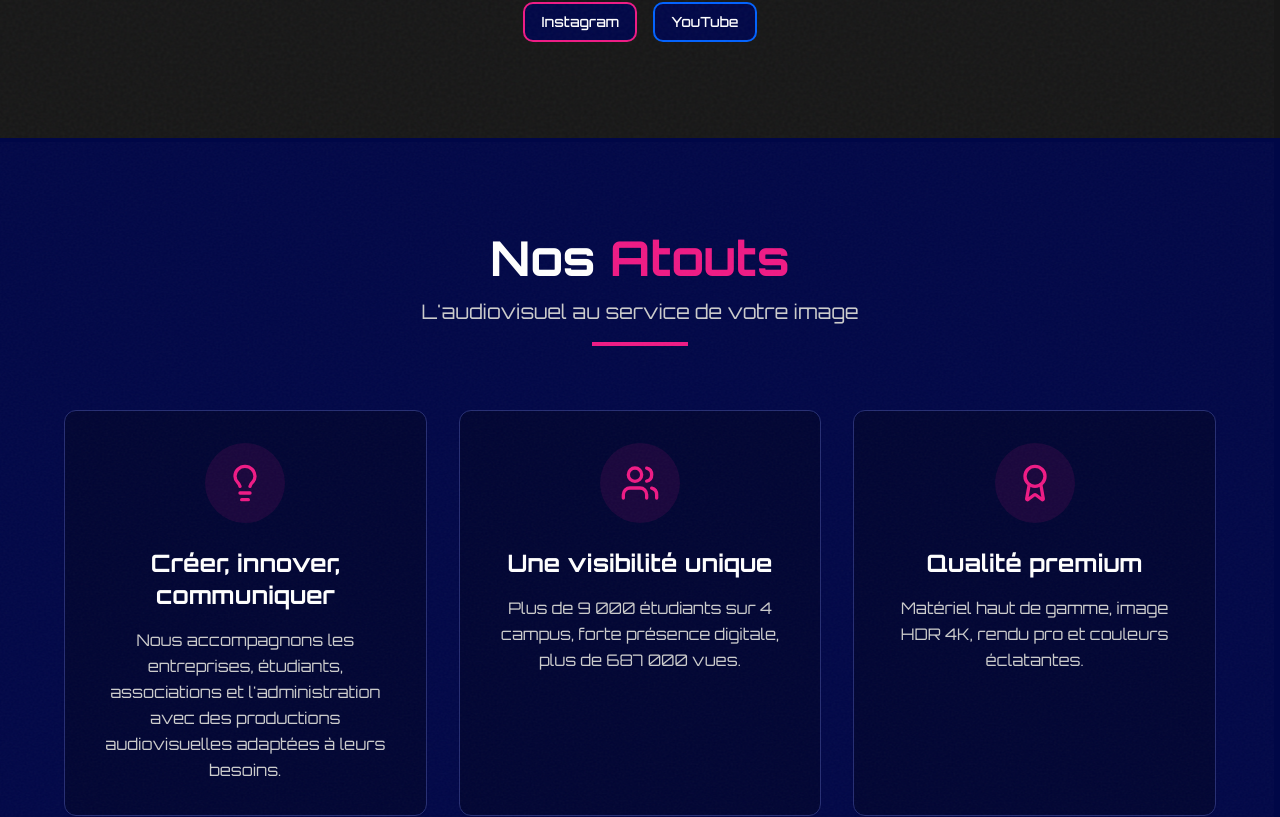
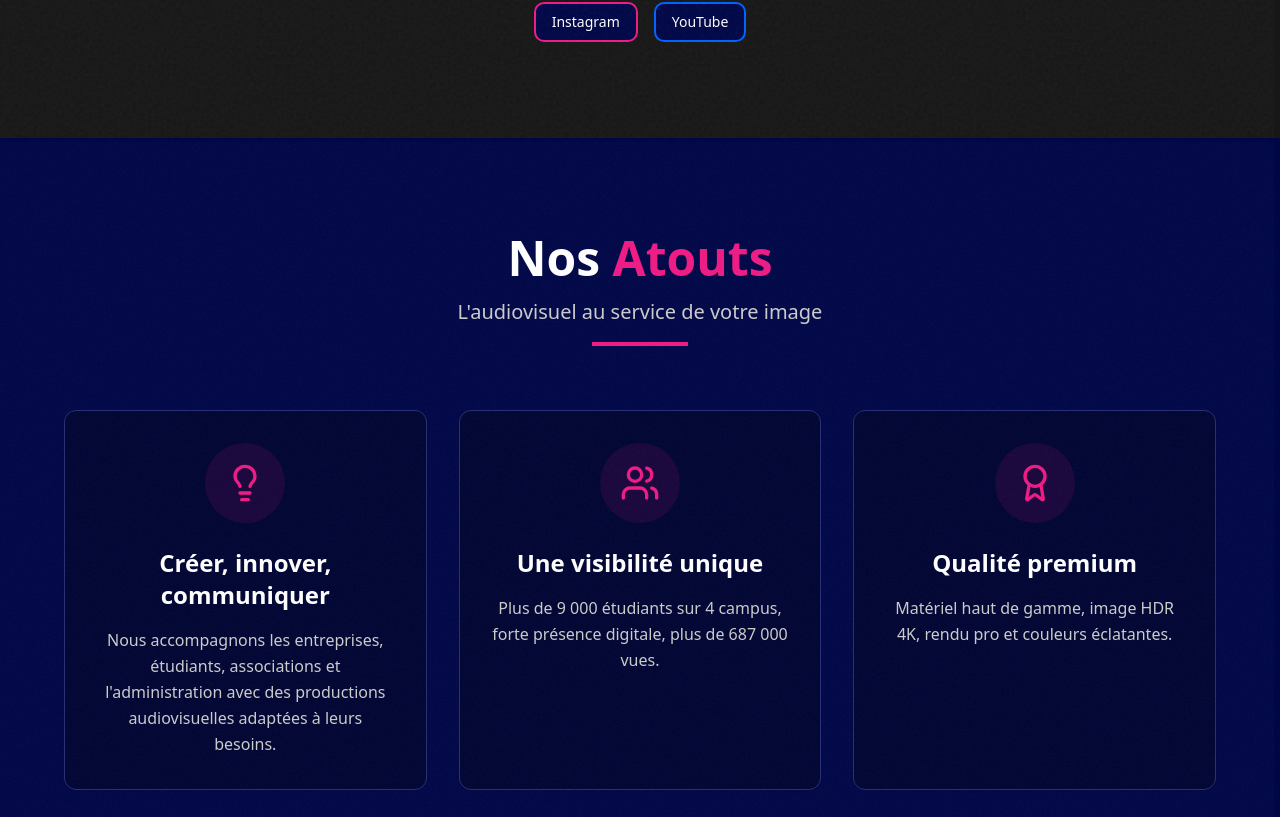
Before and after one commit to biladesigns/focus-emlyon-2026, a React (Vite) app: page / in a window 1280 px wide. Shown: the part 3212-4029 px from the top of the page. Built offline with nearby package versions, Linux system fonts and the light colour scheme; the HTML template or start-up script is replaced by a standard one.

Commit message:
Reverted to commit 0cc6198549599dc172d5a4f1b518750a036b6d1f

```diff
--- a/index.html
+++ b/index.html
@@ -15,11 +15,6 @@
     <meta name="twitter:card" content="summary_large_image" />
     <meta name="twitter:site" content="@Lovable" />
     <meta name="twitter:image" content="https://lovable.dev/opengraph-image-p98pqg.png" />
-
-    <!-- Glitch/Cyberpunk Fonts -->
-    <link rel="preconnect" href="https://fonts.googleapis.com">
-    <link rel="preconnect" href="https://fonts.gstatic.com" crossorigin>
-    <link href="https://fonts.googleapis.com/css2?family=Orbitron:wght@400;500;600;700;800;900&family=Share+Tech+Mono&display=swap" rel="stylesheet">
   </head>
 
   <body>
--- a/src/index.css
+++ b/src/index.css
@@ -250,10 +250,6 @@
   }
 
   body {
-    @apply bg-background text-foreground font-orbitron;
-  }
-
-  h1, h2, h3, h4, h5, h6 {
-    @apply font-orbitron;
+    @apply bg-background text-foreground;
   }
 }
--- a/tailwind.config.ts
+++ b/tailwind.config.ts
@@ -13,10 +13,6 @@ export default {
       },
     },
     extend: {
-      fontFamily: {
-        'orbitron': ['Orbitron', 'sans-serif'],
-        'tech': ['Share Tech Mono', 'monospace'],
-      },
       colors: {
         border: "hsl(var(--border))",
         input: "hsl(var(--input))",
```
